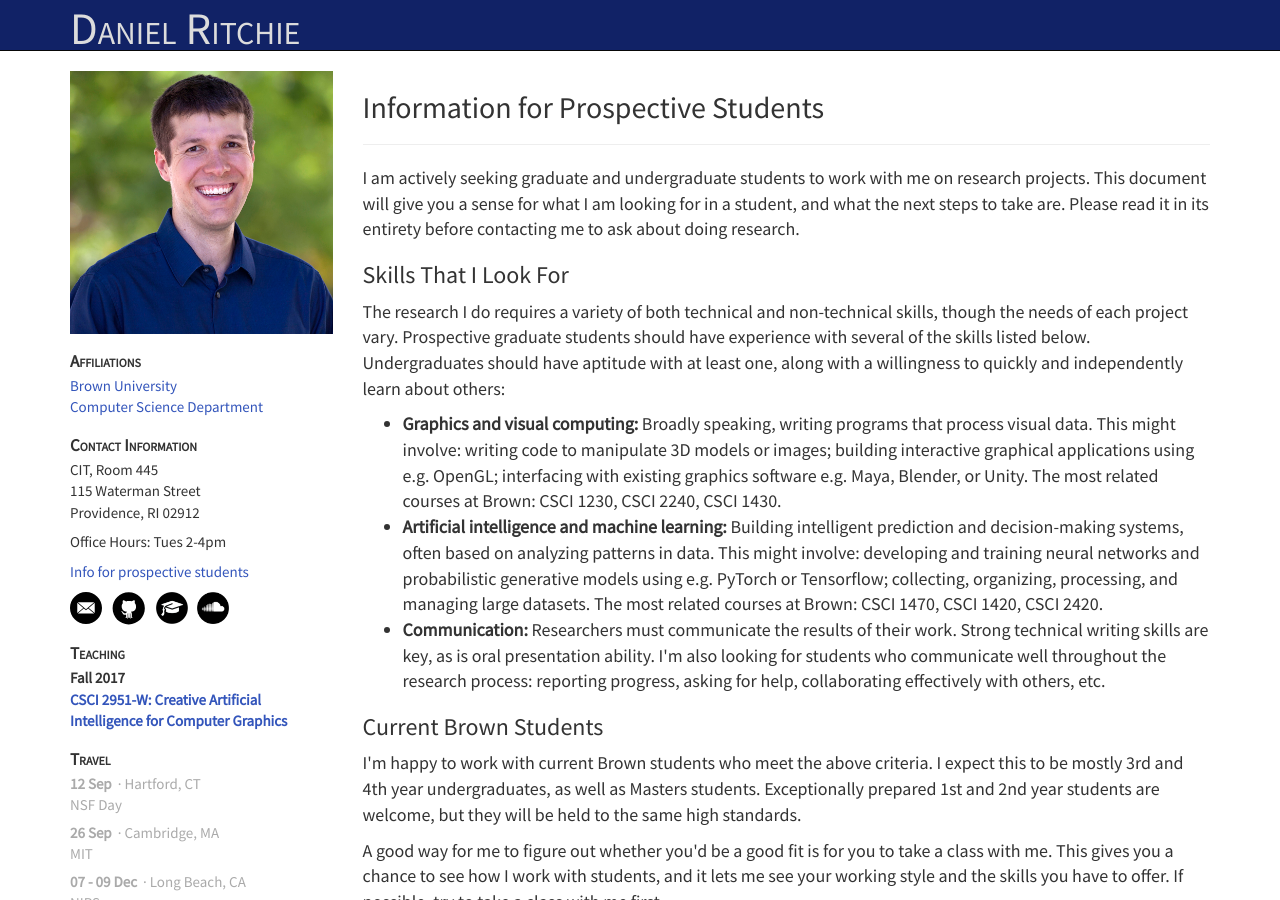
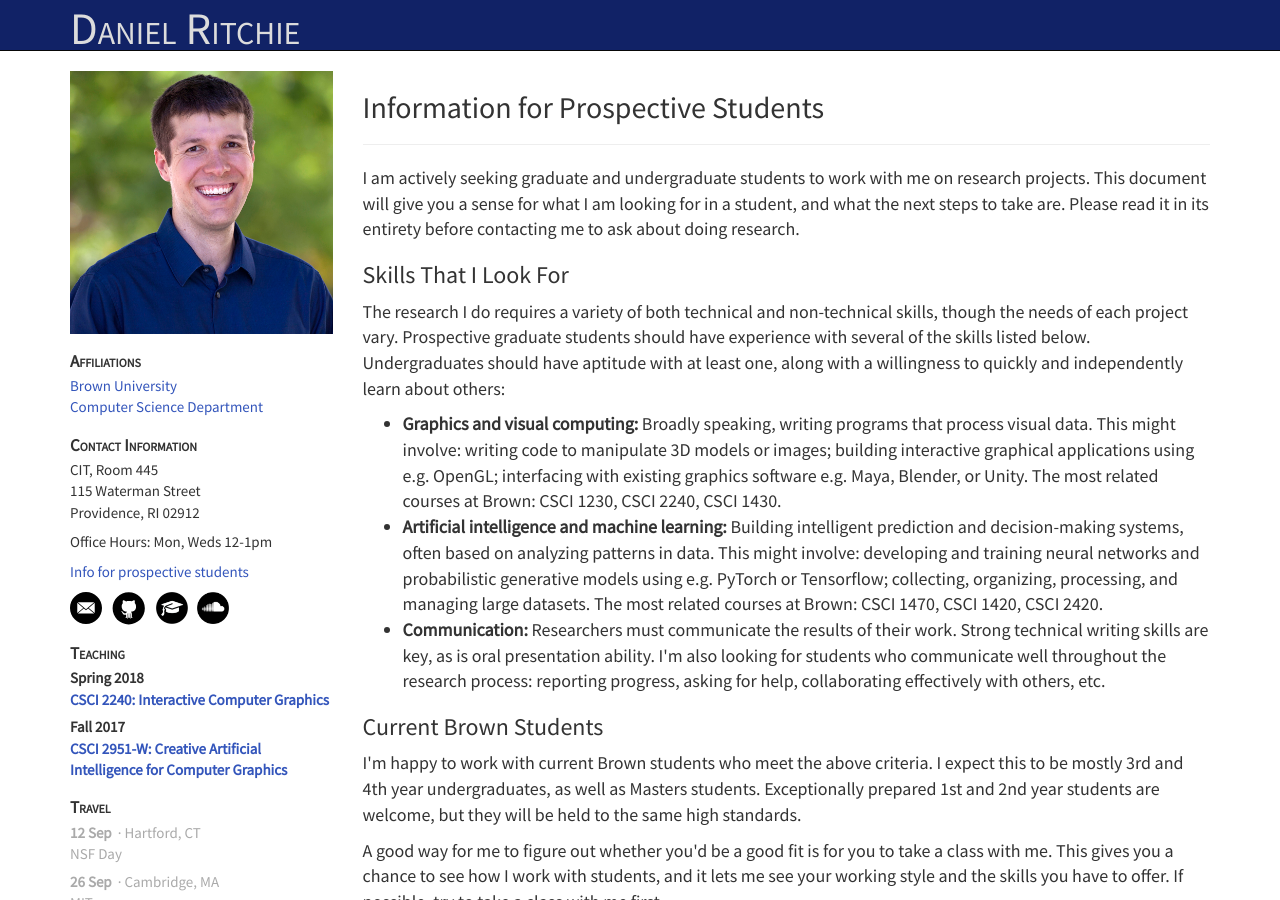
Before and after one commit to dritchie/dritchie.github.io, a Jekyll site: the page built from prospective_students.html, in a window 1280 px wide and 900 px high. Built offline with Jekyll 4.4.1, drawn with Linux system fonts in a browser that asks for light colours.

Commit message:
Link to 224 website, update office hours.

```diff
--- a/_data/teaching.json
+++ b/_data/teaching.json
@@ -1,4 +1,12 @@
 [
+	{
+		"startdate": "2018-01-24",
+		"term": "Spring 2018",
+		"number": "CSCI 2240",
+		"name": "Interactive Computer Graphics",
+		"link": "https://dritchie.github.io/csci2240/"
+	},
+
 	{
 		"startdate": "2017-09-06",
 		"term": "Fall 2017",
--- a/_includes/sidebar.html
+++ b/_includes/sidebar.html
@@ -13,7 +13,7 @@
 	<div>CIT, Room 445</div>
 	<div>115 Waterman Street</div>
 	<div>Providence, RI 02912</div>
-	<div id='officehours'>Office Hours: Tues 2-4pm</div>
+	<div id='officehours'>Office Hours: Mon, Weds 12-1pm</div>
 	<div id='prospectives'>
 		<a target='_blank' href='/prospective_students.html'>Info for prospective students</a>
 	</div>
```
